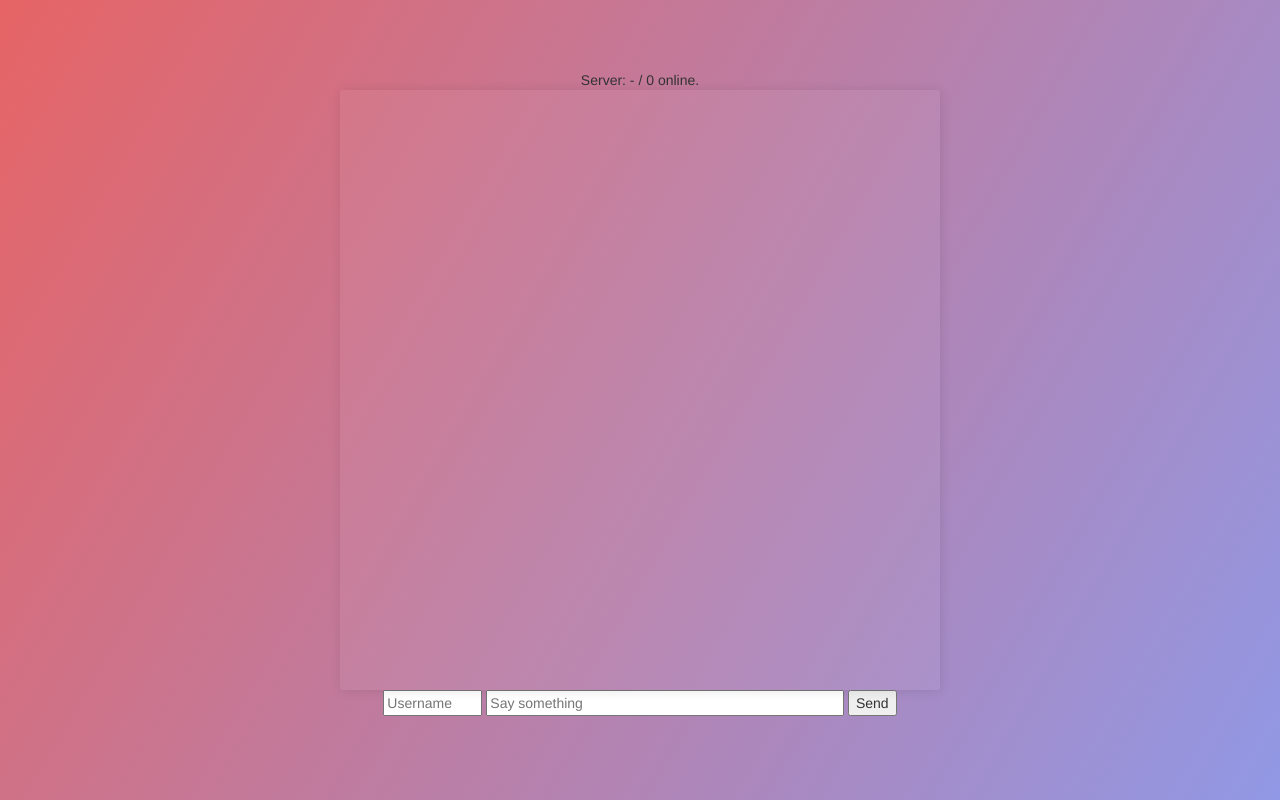
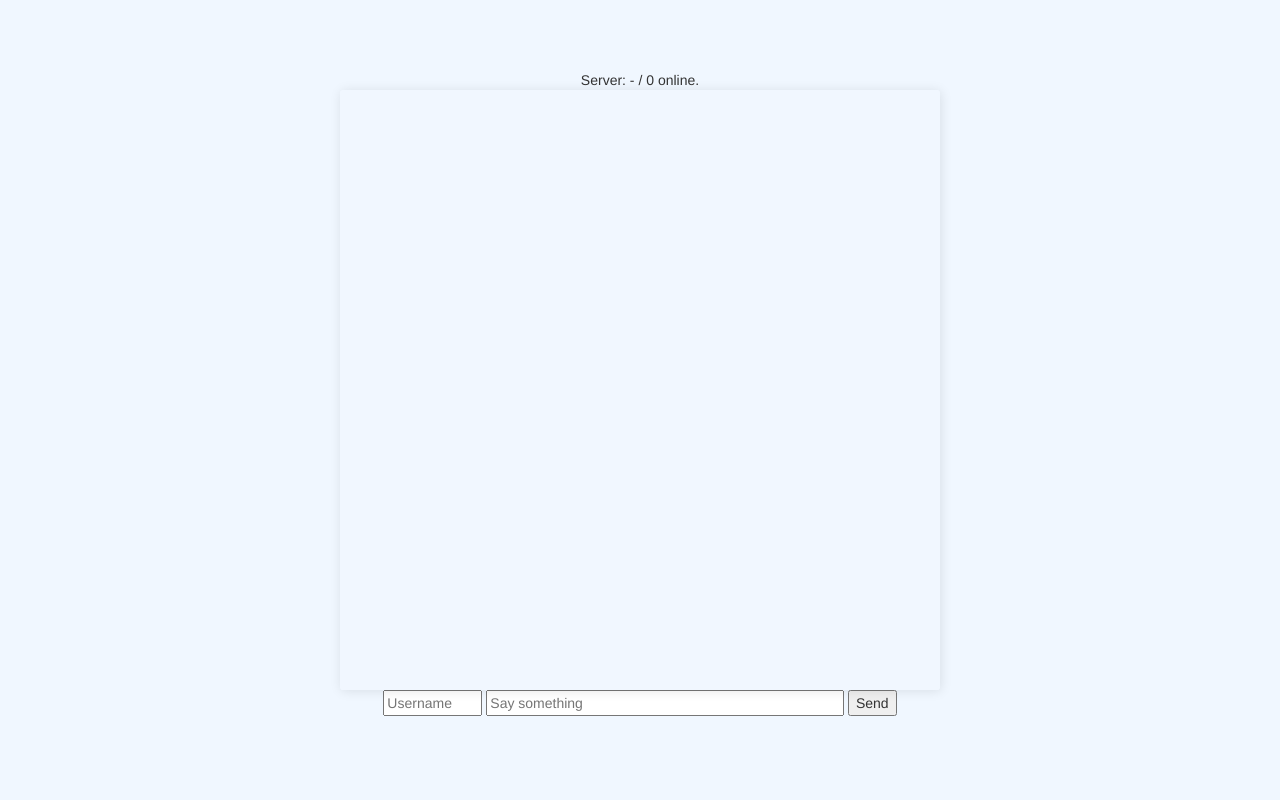
Before and after one commit to jackey10055206/Web_Chatroom, a website: page view/index.html in a window 1280 px wide. Drawn offline with nearby package versions, Linux system fonts and the light colour scheme; no server answers.

Commit message:
chatting

```diff
--- a/view/index.html
+++ b/view/index.html
@@ -1,4 +1,5 @@
 <link href="//netdna.bootstrapcdn.com/bootstrap/3.0.0/css/bootstrap.min.css" rel="stylesheet" id="bootstrap-css">
+<script src="https://code.jquery.com/jquery-2.2.4.min.js" integrity="sha256-BbhdlvQf/xTY9gja0Dq3HiwQF8LaCRTXxZKRutelT44=" crossorigin="anonymous"></script>
 
 <!DOCTYPE html>
 
@@ -8,9 +9,8 @@
 
 <style>
     html, body {
-        background: -webkit-linear-gradient(330deg,#e66465, #9198e5);
-        background: linear-gradient(120deg,#e66465, #9198e5);
-        overflow: auto;
+        background: #f0f7ff;
+        overflow: hidden;
     }
     #container {
         z-index: 1;
@@ -138,6 +138,8 @@
             socket.on("msg", function (d){
                 var msgBox = document.createElement("div");
                     msgBox.className = "msg";
+                    msgBox.style= "color : red";
+
                 var nameBox = document.createElement("span");
                     nameBox.className = "name";
 
```
